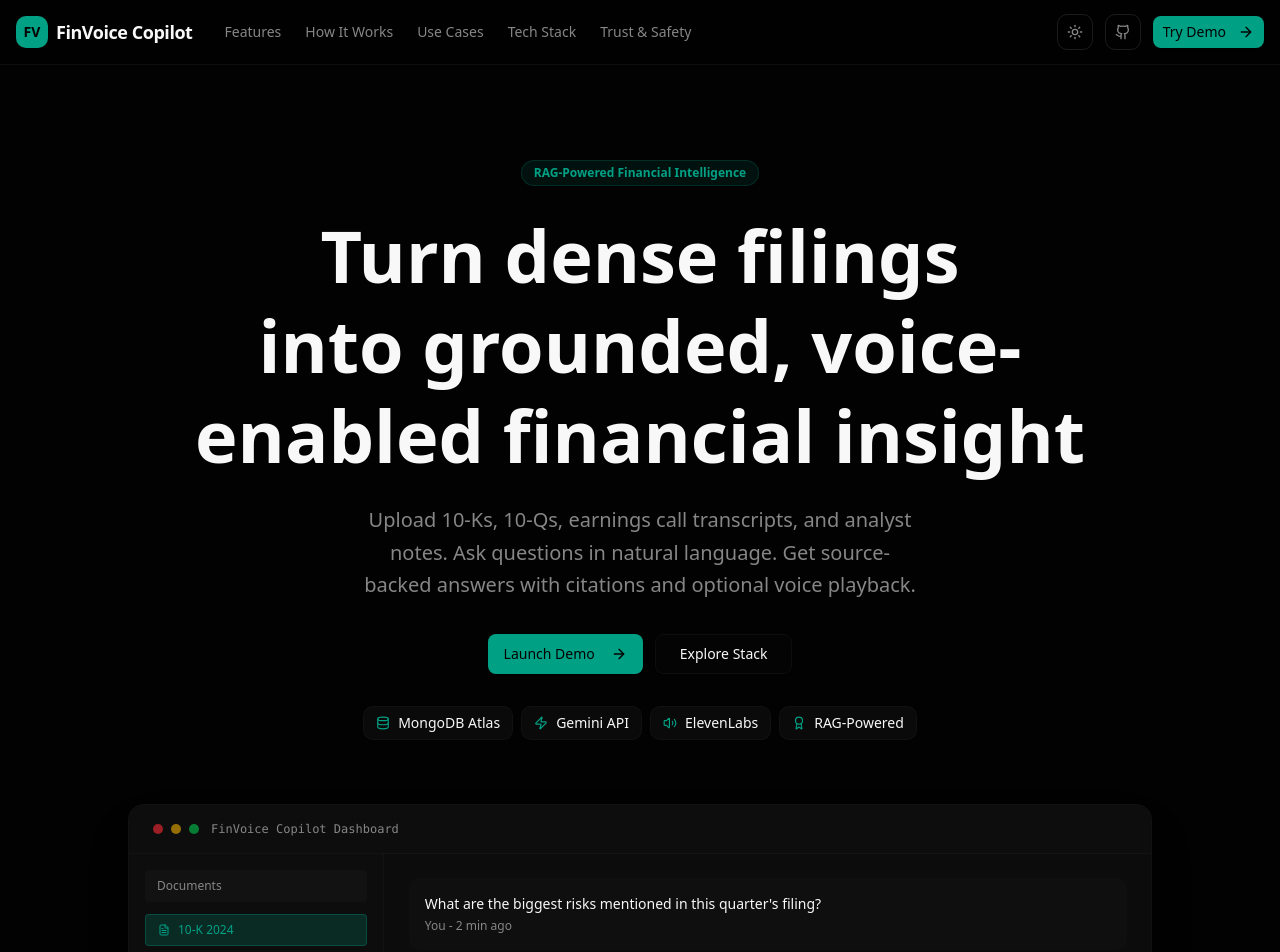
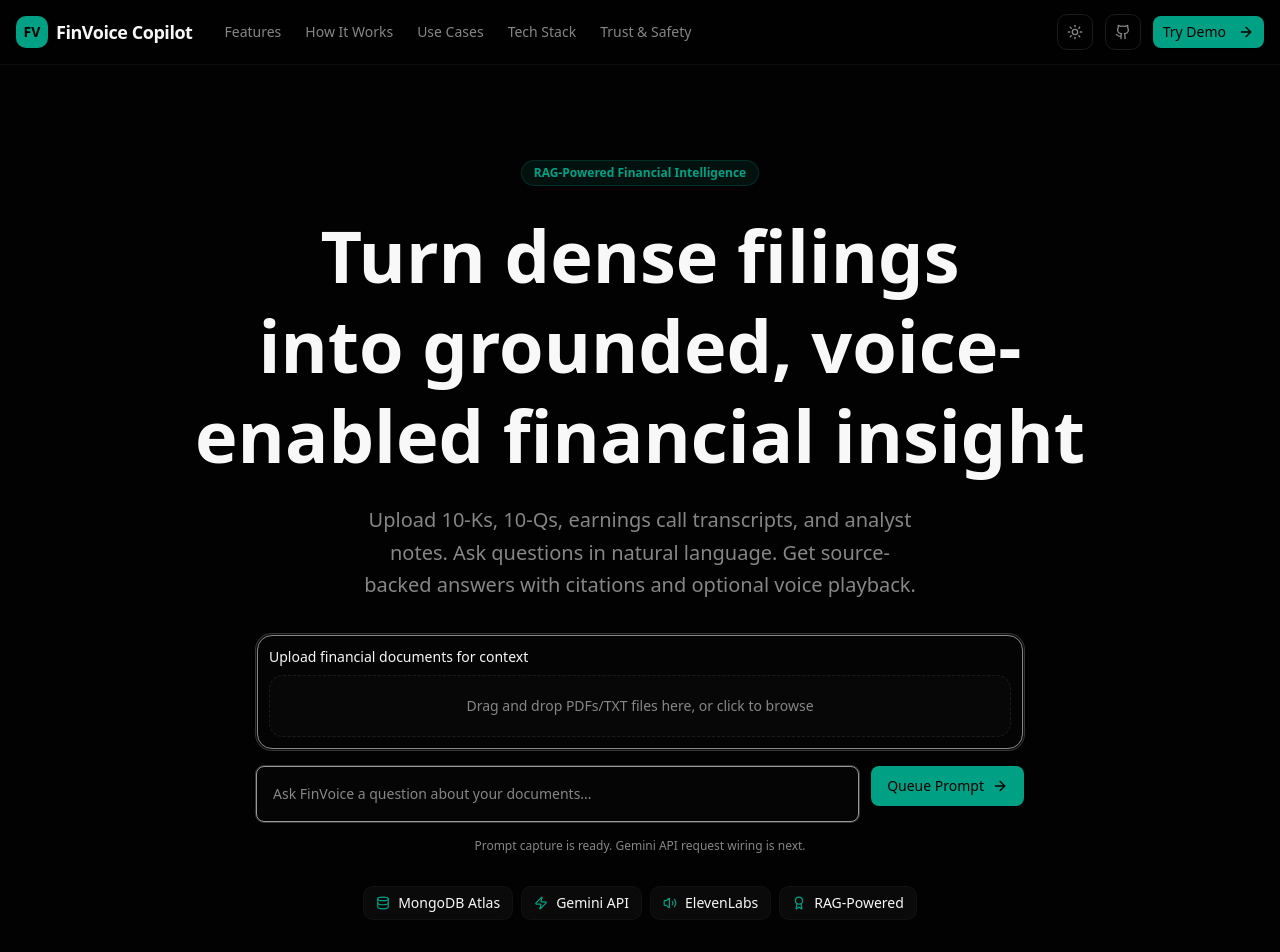
Before and after one commit to Fho06/SaseHacks, a React (Vite) app: page / in a window 1280 px wide. Shown: the top 952 px of the page. Built offline with nearby package versions, Linux system fonts and the light colour scheme.

Commit message:
ui changes

```diff
--- a/src/app/globals.css
+++ b/src/app/globals.css
@@ -129,6 +129,17 @@
   }
 }
 
+.outline-accent {
+  outline: 1px solid rgba(255, 255, 255, 0.15);
+  outline-offset: -2px;
+  box-shadow: 0 0 0 1px rgba(255, 255, 255, 0.08);
+}
+
+.dark .outline-accent {
+  outline-color: rgba(255, 255, 255, 0.45);
+  box-shadow: 0 0 0 1px rgba(255, 255, 255, 0.2), inset 0 0 0 1px rgba(255, 255, 255, 0.12);
+}
+
 /* Custom animations */
 @keyframes subtle-pulse {
   0%, 100% {
@@ -162,3 +173,13 @@
   -webkit-text-fill-color: transparent;
   background-clip: text;
 }
+.outline-input {
+  outline: 1px solid rgba(255, 255, 255, 0.25);
+  outline-offset: -1px;
+  box-shadow: 0 0 0 1px rgba(255, 255, 255, 0.1);
+}
+
+.dark .outline-input {
+  outline-color: rgba(255, 255, 255, 0.55);
+  box-shadow: 0 0 0 1px rgba(255, 255, 255, 0.2);
+}
--- a/src/app/page.tsx
+++ b/src/app/page.tsx
@@ -1,9 +1,10 @@
 "use client"
 
-import { useState, type ReactNode } from "react"
+import { useState, type FormEvent, type ReactNode } from "react"
 import { useTheme } from "next-themes"
 import { Button } from "@/components/ui/button"
 import { Card, CardContent } from "@/components/ui/card"
+import FileUpload from "@/components/FileUpload"
 import {
   ArrowRight,
   AlertCircle,
@@ -47,6 +48,17 @@ const TechStackBadge = ({ label, icon: Icon }: { label: string; icon: ReactNode
 
 export default function FinVoiceLanding() {
   const [selectedExample, setSelectedExample] = useState(0)
+  const [promptInput, setPromptInput] = useState("")
+  const [queuedPrompt, setQueuedPrompt] = useState("")
+
+  function handlePromptSubmit(event: FormEvent<HTMLFormElement>) {
+    event.preventDefault()
+    const trimmedPrompt = promptInput.trim()
+    if (!trimmedPrompt) return
+
+    // This is intentionally local for now. Next step is wiring this to Gemini API.
+    setQueuedPrompt(trimmedPrompt)
+  }
 
   const examples = [
     {
@@ -133,16 +145,27 @@ export default function FinVoiceLanding() {
             <p className="text-lg md:text-xl text-muted-foreground max-w-3xl mx-auto text-balance mb-8 leading-relaxed">
               Upload 10-Ks, 10-Qs, earnings call transcripts, and analyst notes. Ask questions in natural language. Get source-backed answers with citations and optional voice playback.
             </p>
-            <div className="flex flex-col sm:flex-row gap-3 justify-center mb-8">
-              <Button asChild size="lg" className="bg-primary text-primary-foreground hover:bg-primary/90">
-                <a href="#demo">
-                  Launch Demo
-                  <ArrowRight className="ml-2 h-4 w-4" />
-                </a>
-              </Button>
-              <Button asChild size="lg" variant="outline" className="border-border">
-                <a href="#tech-stack">Explore Stack</a>
-              </Button>
+            <div className="max-w-3xl mx-auto mb-8 space-y-4">
+              <div className="rounded-2xl border border-border/50 bg-card/40 p-3 text-left outline-accent">
+                <p className="mb-2 text-sm font-medium">Upload financial documents for context</p>
+                <FileUpload />
+              </div>
+              <form onSubmit={handlePromptSubmit} className="flex flex-col sm:flex-row gap-3">
+                <input
+                  type="text"
+                  value={promptInput}
+                  onChange={(event) => setPromptInput(event.target.value)}
+                  placeholder="Ask FinVoice a question about your documents..."
+                  className="h-14 flex-1 rounded-md border border-border bg-secondary/20 px-4 text-sm text-foreground placeholder:text-muted-foreground focus:outline-none focus:ring-2 focus:ring-primary/40 outline-input"
+                />
+                <Button type="submit" size="lg" className="bg-primary text-primary-foreground hover:bg-primary/90">
+                  Queue Prompt
+                  <ArrowRight className="h-4 w-4" />
+                </Button>
+              </form>
+              <p className="text-xs text-muted-foreground text-left sm:text-center">
+                {queuedPrompt ? `Queued prompt: "${queuedPrompt}"` : "Prompt capture is ready. Gemini API request wiring is next."}
+              </p>
             </div>
             <div className="flex flex-wrap justify-center gap-2">
               <TechStackBadge label="MongoDB Atlas" icon={<Database className="h-3.5 w-3.5 text-primary" />} />
@@ -539,7 +562,7 @@ export default function FinVoiceLanding() {
           </div>
 
           <div className="max-w-3xl mx-auto">
-            <Card className="bg-primary/10 border-primary/20">
+            <Card className="bg-primary/10 border-primary/20 outline-accent">
               <CardContent className="p-8">
                 <div className="space-y-4">
                   <div>
@@ -566,7 +589,7 @@ export default function FinVoiceLanding() {
       {/* Final CTA */}
       <section className="py-24 bg-secondary/20">
         <div className="container mx-auto px-4">
-          <div className="max-w-3xl mx-auto text-center">
+          <div className="max-w-3xl mx-auto text-center border border-border/50 bg-secondary/30">
             <h2 className="text-3xl md:text-4xl font-bold mb-4 text-balance">Ready to unlock financial intelligence?</h2>
             <p className="text-muted-foreground mb-8 max-w-xl mx-auto text-balance">
               Join researchers and analysts using FinVoice Copilot to accelerate due diligence and investment analysis.
--- a/src/components/FileUpload.tsx
+++ b/src/components/FileUpload.tsx
@@ -35,12 +35,12 @@ export default function FileUpload() {
     <div className="space-y-4">
       <div
         {...getRootProps()}
-        className={`rounded-xl border border-dashed p-8 text-center transition-colors ${
-          isDragActive ? "border-blue-400 bg-blue-500/10" : "border-white/20 bg-white/5 hover:bg-white/10"
+        className={`rounded-xl border border-dashed p-5 text-center transition-colors ${
+          isDragActive ? "border-primary/60 bg-primary/10" : "border-border bg-secondary/30 hover:bg-secondary/50"
         }`}
       >
         <input {...getInputProps()} />
-        <p className="text-sm text-gray-300">
+        <p className="text-sm text-muted-foreground">
           {isDragActive ? "Drop files here..." : "Drag and drop PDFs/TXT files here, or click to browse"}
         </p>
       </div>
@@ -48,9 +48,9 @@ export default function FileUpload() {
       {files.length > 0 ? (
         <ul className="space-y-2 text-sm">
           {files.map((file, idx) => (
-            <li key={`${file.name}-${idx}`} className="flex items-center justify-between rounded-lg bg-white/5 px-3 py-2">
+            <li key={`${file.name}-${idx}`} className="flex items-center justify-between rounded-lg bg-secondary/40 px-3 py-2">
               <span className="truncate">{file.name}</span>
-              <span className="text-gray-400">{formatBytes(file.size)}</span>
+              <span className="text-muted-foreground">{formatBytes(file.size)}</span>
             </li>
           ))}
         </ul>
```
Also changed, not shown: 1 other file (tests, documents, lock files or other folders).
